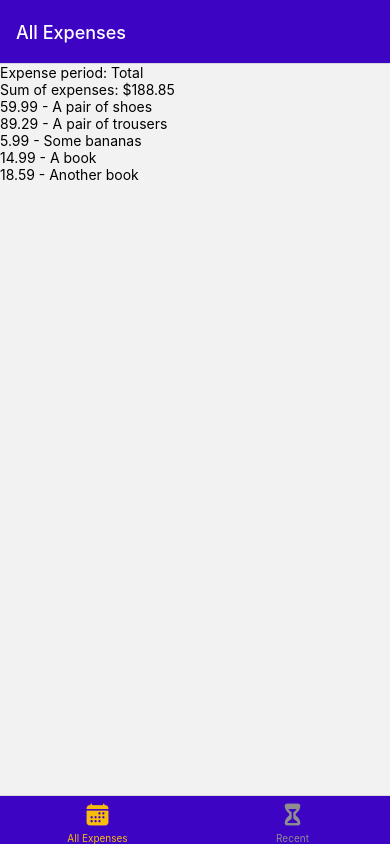
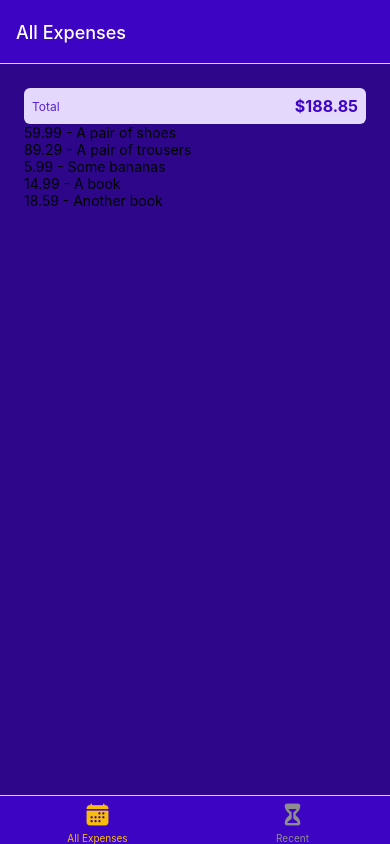
Before and after one commit to markfaust123/ExpenseTracker, a React Native app: screen /AllExpenses in a window 390 px wide. Built offline with nearby package versions, Linux system fonts and the light colour scheme.

Commit message:
styled the different expenses components and their output screen

```diff
--- a/src/components/expenses-output/ExpensesList.tsx
+++ b/src/components/expenses-output/ExpensesList.tsx
@@ -2,11 +2,19 @@
 import { Expense } from "../../lib/types";
 
 const ExpensesList = ({ expenses }: { expenses: Expense[] }) => {
+  const renderExpenseItem = (itemData: { item: Expense }) => {
+    return (
+      <Text>
+        {itemData.item.amount} - {itemData.item.description}
+      </Text>
+    );
+  };
+
   return (
     <FlatList
       data={expenses}
       keyExtractor={(item) => item.id.toString()}
-      renderItem={(itemData) => <Text>{itemData.item.amount} - {itemData.item.description}</Text>}
+      renderItem={renderExpenseItem}
     />
   );
 };
--- a/src/components/expenses-output/ExpensesOutput.tsx
+++ b/src/components/expenses-output/ExpensesOutput.tsx
@@ -1,15 +1,24 @@
-import { View } from "react-native";
+import { StyleSheet, View } from "react-native";
 import ExpensesSummary from "./ExpensesSummary";
 import ExpensesList from "./ExpensesList";
 import { Expense } from "../../lib/types";
+import { GlobalStyles } from "../../lib/constants";
 
 const ExpensesOutput = ({expenses, expensesPeriod}: {expenses: Expense[], expensesPeriod: string}) => {
     return (
-      <View>
+      <View style={styles.container}>
         <ExpensesSummary expenses={expenses} periodName={expensesPeriod}/>
         <ExpensesList expenses={expenses}/>
       </View>
     );
 }
 
+const styles = StyleSheet.create({
+    container: {
+        flex: 1,
+        padding: 24,
+        backgroundColor: GlobalStyles.colors.primary700,
+    }
+})
+
 export default ExpensesOutput;
--- a/src/components/expenses-output/ExpensesSummary.tsx
+++ b/src/components/expenses-output/ExpensesSummary.tsx
@@ -1,5 +1,6 @@
-import { Text, View } from "react-native";
+import { StyleSheet, Text, View } from "react-native";
 import { Expense } from "../../lib/types";
+import { GlobalStyles } from "../../lib/constants";
 
 const ExpensesSummary = ({
   expenses,
@@ -13,11 +14,31 @@
     0
   );
   return (
-    <View>
-      <Text>Expense period: {periodName}</Text>
-      <Text>Sum of expenses: ${sumOfExpenses.toFixed(2)}</Text>
+    <View style={styles.container}>
+      <Text style={styles.period}>{periodName}</Text>
+      <Text style={styles.sum}>${sumOfExpenses.toFixed(2)}</Text>
     </View>
   );
 };
 
+const styles = StyleSheet.create({
+  container: {
+    padding: 8,
+    backgroundColor: GlobalStyles.colors.primary50,
+    borderRadius: 6,
+    flexDirection: "row",
+    justifyContent: "space-between",
+    alignItems: "center",
+  },
+  period: {
+    fontSize: 12,
+    color: GlobalStyles.colors.primary400,
+  },
+  sum: {
+    fontSize: 16,
+    fontWeight: "bold",
+    color: GlobalStyles.colors.primary500,
+  },
+});
+
 export default ExpensesSummary;
```
